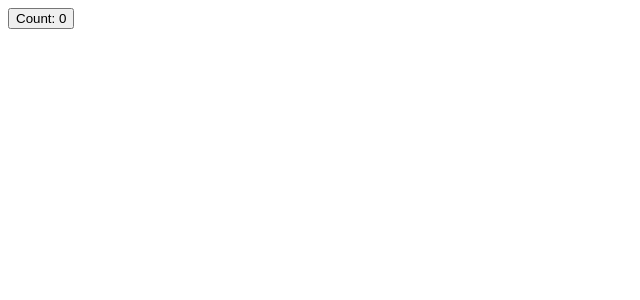
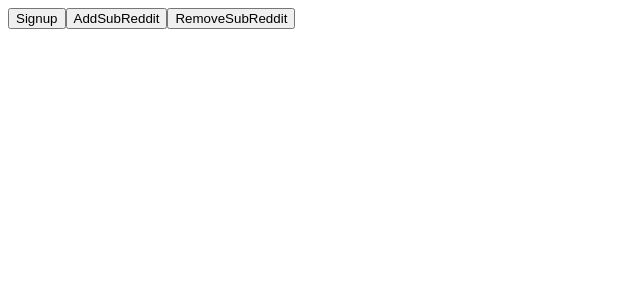
Before and after one commit to Ollynov/reddit-reader, a React app: page / in a window 1280 px wide. Shown: the top 300 px of the page, without its empty margins (0-640 px from the left). Built offline with nearby package versions, Linux system fonts and the light colour scheme; the HTML template or start-up script is replaced by a standard one.

Commit message:
Correctly Rendering first Header components

```diff
--- /dev/null
+++ b/src/AddSubReddit.js
@@ -0,0 +1,17 @@
+import React from 'react';
+
+
+class AddSubReddit extends React.Component {
+  constructor() {
+    super();
+    this.state = {
+    };
+  }
+
+  render() {
+    return (
+      <button>AddSubReddit</button>
+    );
+  }
+}
+export default AddSubReddit;
--- /dev/null
+++ b/src/App.js
@@ -0,0 +1,19 @@
+import React from 'react';
+import Header from './Header.js';
+
+class App extends React.Component {
+  constructor() {
+    super();
+    this.state = {
+    };
+  }
+
+  render() {
+    return (
+      <div id="App">
+        <Header />
+      </div>
+    );
+  }
+}
+export default App;
--- a/src/Counter.js
+++ /dev/null
@@ -1,26 +0,0 @@
-import React from 'react';
-
-/**
- * A counter button: tap the button to increase the count.
- */
-class Counter extends React.Component {
-  constructor() {
-    super();
-    this.state = {
-      count: 0,
-    };
-  }
-
-  render() {
-    return (
-      <button
-        onClick={() => {
-          this.setState({ count: this.state.count + 1 });
-        }}
-      >
-        Count: {this.state.count}
-      </button>
-    );
-  }
-}
-export default Counter;
--- /dev/null
+++ b/src/Header.js
@@ -0,0 +1,24 @@
+import React from 'react';
+import Signup from './Signup.js';
+import AddSubReddit from './AddSubReddit.js';
+import RemoveSubReddit from './RemoveSubReddit.js';
+
+
+class Header extends React.Component {
+  constructor() {
+    super();
+    this.state = {
+    };
+  }
+
+  render() {
+    return (
+      <div className='Header'>
+        <Signup />
+        <AddSubReddit />
+        <RemoveSubReddit />
+      </div>
+    );
+  }
+}
+export default Header;
--- /dev/null
+++ b/src/RemoveSubReddit.js
@@ -0,0 +1,17 @@
+import React from 'react';
+
+
+class RemoveSubReddit extends React.Component {
+  constructor() {
+    super();
+    this.state = {
+    };
+  }
+
+  render() {
+    return (
+      <button>RemoveSubReddit</button>
+    );
+  }
+}
+export default RemoveSubReddit;
--- /dev/null
+++ b/src/Signup.js
@@ -0,0 +1,17 @@
+import React from 'react';
+
+
+class Signup extends React.Component {
+  constructor() {
+    super();
+    this.state = {
+    };
+  }
+
+  render() {
+    return (
+      <button>Signup</button>
+    );
+  }
+}
+export default Signup;
--- a/src/main.js
+++ b/src/main.js
@@ -1,11 +1,10 @@
-console.log('Hello World!');
 import React from 'react';
 import ReactDOM from 'react-dom';
-import Counter from './Counter';
+import App from './App.js';
+
 
 document.addEventListener('DOMContentLoaded', function() {
   ReactDOM.render(
-    React.createElement(Counter),
-    document.getElementById('mount')
+    <App />, document.getElementById('mount')
   );
 });
--- a/webpack.config.js
+++ b/webpack.config.js
@@ -1,4 +1,5 @@
 var path = require('path');
+var webpack = require('webpack');
 
 var config = {
   context: path.join(__dirname, 'src'),
@@ -18,6 +19,9 @@ var config = {
       },
     ],
   },
+  plugins: [
+    new webpack.DefinePlugin({ 'typeof window': '\"object\"' })
+  ],
   resolveLoader: {
     root: [
       path.join(__dirname, 'node_modules'),
```
Also changed, not shown: 3 other files (tests, documents, lock files or other folders).
